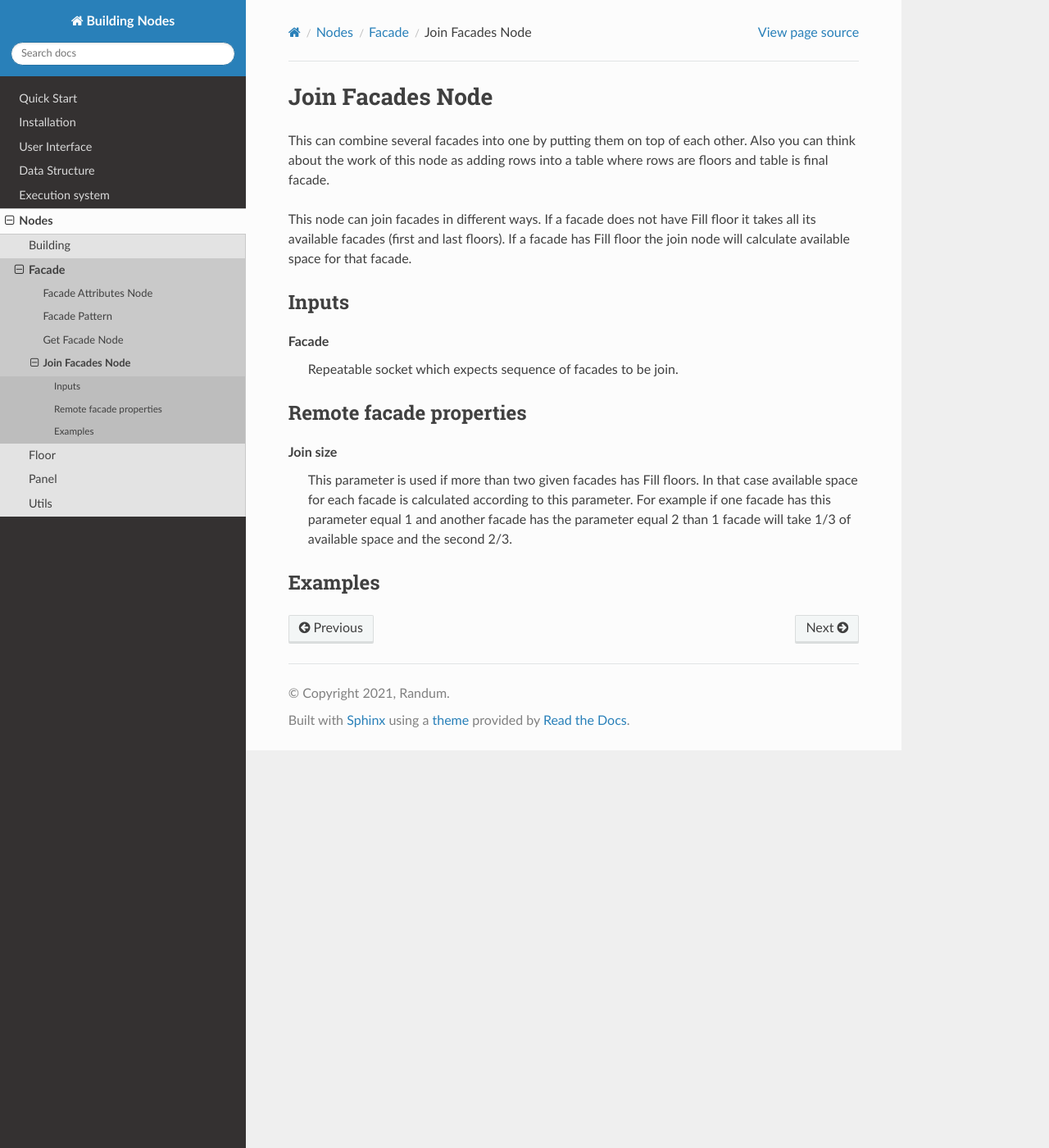
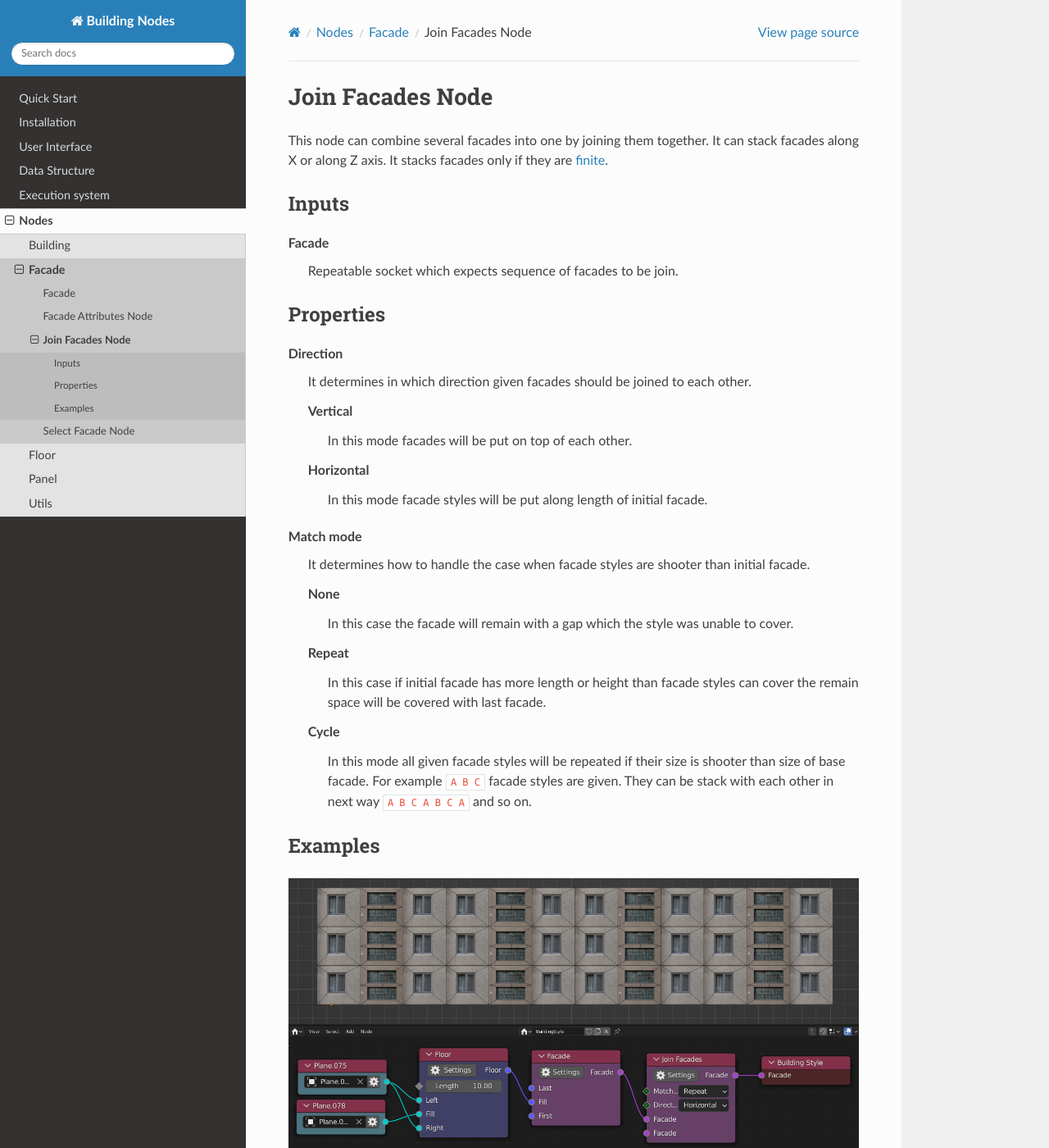
Before and after one commit to Durman/BuildingNodesDocs, a Sphinx documentation site: the page built from docs/nodes/facade/join_facades.rst, in a window 1280 px wide and 1400 px high. Shown: the whole window at 82% size. Built offline with Sphinx 7.4.7 and the Read the Docs theme 2.0.0, drawn with Linux system fonts in a browser that asks for light colours; some of the changed text lies outside the part shown.

Commit message:
update facade nodes

```diff
--- a/docs/execution_system.rst
+++ b/docs/execution_system.rst
@@ -43,6 +43,8 @@ Both updates can be enabled/disabled via :ref:`main panel <main_panel>`.
    either building style tree should be updated (by dragging a link for
    example) or the copy should be put in edit mode.
 
+.. todo add information about realtime editing problems (Ctrl+R)
+
 .. _tree_editor:
 
 -----------
--- a/docs/nodes/building/building_style.rst
+++ b/docs/nodes/building/building_style.rst
@@ -11,6 +11,3 @@ Inputs
 
 Facade
   Facade style to be applied to geometry
-
-Properties
-----------
--- a/docs/nodes/facade/join_facades.rst
+++ b/docs/nodes/facade/join_facades.rst
@@ -2,13 +2,9 @@
 Join Facades Node
 =================
 
-This can combine several facades into one by putting them on top of each other.
-Also you can think about the work of this node as adding rows into a table where
-rows are floors and table is final facade.
-
-This node can join facades in different ways. If a facade does not have Fill
-floor it takes all its available facades (first and last floors). If a facade
-has Fill floor the join node will calculate available space for that facade.
+This node can combine several facades into one by joining them together. It
+can stack facades along X or along Z axis. It stacks facades only if they are
+:doc:`finite <facade>`.
 
 Inputs
 ------
@@ -16,15 +12,37 @@ Inputs
 Facade
   Repeatable socket which expects sequence of facades to be join.
 
-Remote facade properties
-------------------------
+Properties
+----------
 
-Join size
-  This parameter is used if more than two given facades has Fill floors. In
-  that case available space for each facade is calculated according to this
-  parameter. For example if one facade has this parameter equal 1 and another
-  facade has the parameter equal 2 than 1 facade will take 1/3 of available
-  space and the second 2/3.
+Direction
+  It determines in which direction given facades should be joined to each other.
+
+  Vertical
+    In this mode facades will be put on top of each other.
+  Horizontal
+    In this mode facade styles will be put along length of initial facade.
+
+Match mode
+  It determines how to handle the case when facade styles are shooter than
+  initial facade.
+
+  None
+    In this case the facade will remain with a gap which the style was unable
+    to cover.
+  Repeat
+    In this case if initial facade has more length or height than facade styles
+    can cover the remain space will be covered with last facade.
+  Cycle
+    In this mode all given facade styles will be repeated if their size is
+    shooter than size of base facade. For example ``A B C`` facade styles are
+    given. They can be stack with each other in next way ``A B C A B C A`` and
+    so on.
 
 Examples
 --------
+
+.. figure:: /images/nodes/Join_facades.*
+   :width: 700 px
+
+   Repeat some facade style with length 10 along horizontal axis.
```
Also changed, not shown: docs/nodes/facade/facade.rst (added, +55 -0 lines), docs/nodes/facade/facade_attributes.rst (+11 -2 lines), docs/nodes/facade/facade_pattern.rst (deleted, +0 -38 lines), docs/nodes/facade/get_facade.rst (deleted, +0 -33 lines), docs/nodes/facade/select_facade.rst (added, +47 -0 lines), docs/images/nodes/Floor.png (added), docs/images/nodes/Join_facades.png (added), docs/images/nodes/Length_attr.png (added), docs/images/nodes/Select_facade.png (added).
